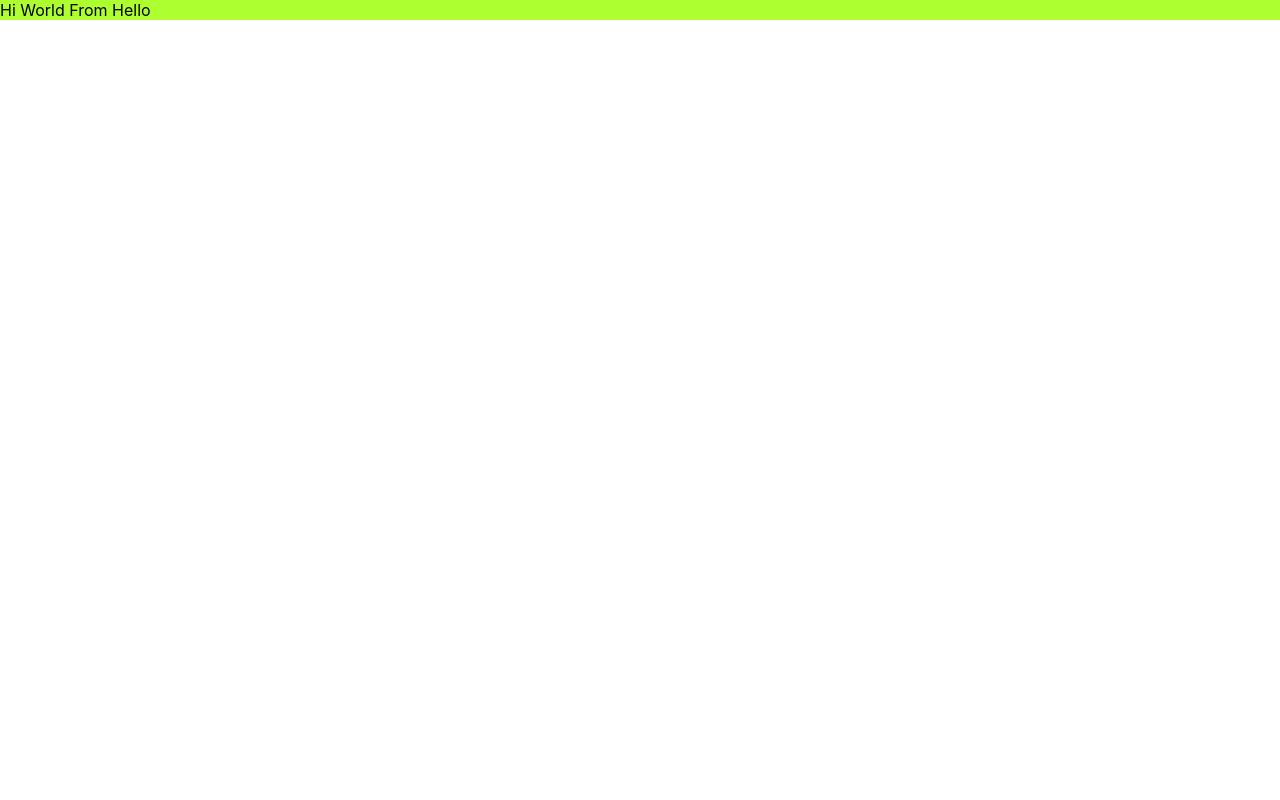
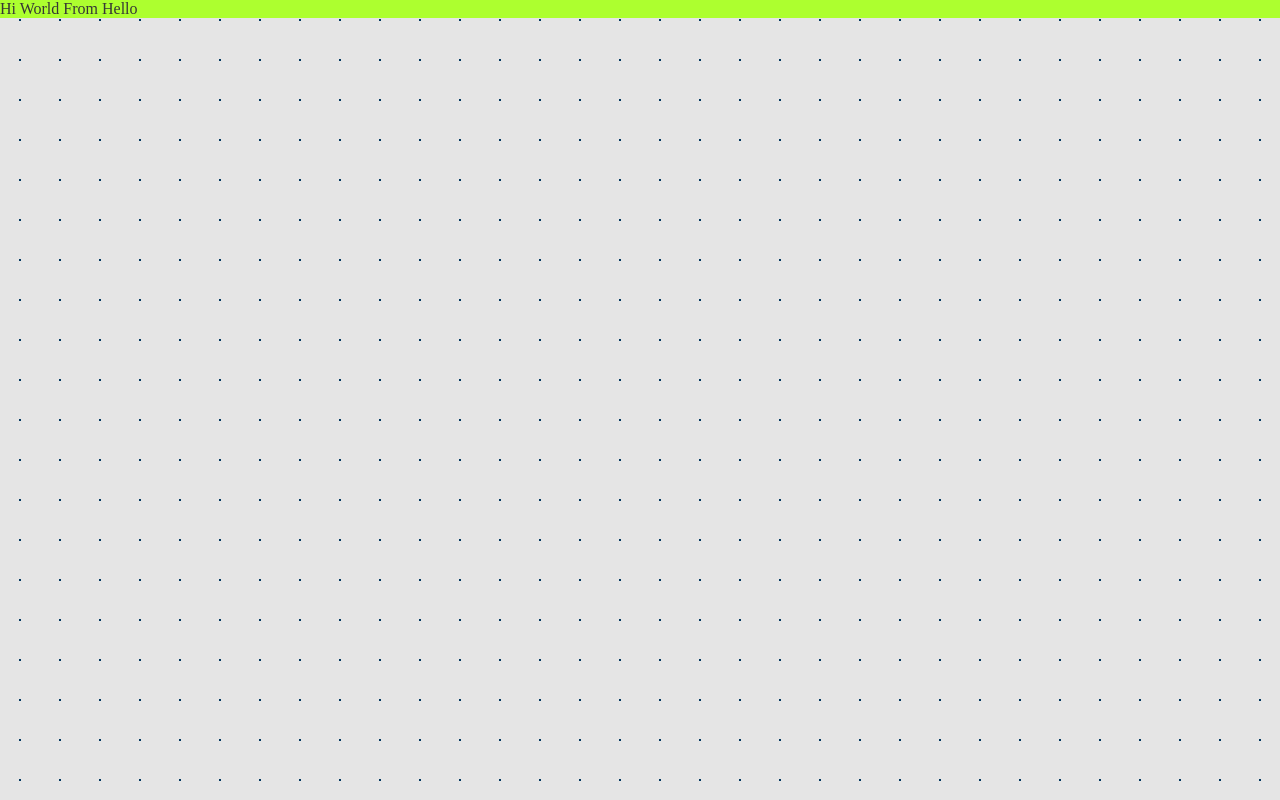
Before and after one commit to Ju4ndi/mon0, a React (Create React App) app: page / in a window 1280 px wide. Built offline with nearby package versions, Linux system fonts and the light colour scheme.

Commit message:
theme imported

```diff
--- a/src/App.js
+++ b/src/App.js
@@ -1,10 +1,14 @@
 import './App.css'
-import Dashboard from './Features/Dashboard';
+import GlobalStyles from './Styles'
+import Dashboard from './Features/Dashboard'
 
 function App() {
   return (
+    <>
+    <GlobalStyles />
     <Dashboard/>
-  );
+    </>
+  )
 }
 
 export default App;
--- /dev/null
+++ b/src/Styles/index.js
@@ -0,0 +1,34 @@
+import { createGlobalStyle } from 'styled-components'
+import { fonts, sizes, theme } from './theme.js'
+
+const GlobalStyles = createGlobalStyle`
+    ${ theme }
+    ${ fonts }
+    ${ sizes }
+
+    ::-webkit-scrollbar {
+		width: 0px;
+	}
+
+    * {
+      margin: 0;
+      padding: 0;
+      box-sizing: border-box;
+	    -webkit-tap-highlight-color: transparent;
+    }
+
+    html,
+    body{
+      color: var(--primary-100);
+      background-size: 40px 40px;
+      font-size: var(--font-size-global);
+      background-color: var(--background-color);
+      font-family: 'Poppins';
+      background-image: radial-gradient(var(--primary-200) 1px, transparent 0);
+    }
+
+    body {
+	    overflow-y: hidden;
+}
+`
+export default GlobalStyles
--- /dev/null
+++ b/src/Styles/theme.js
@@ -0,0 +1,64 @@
+import { css } from 'styled-components'
+
+export const theme = css`
+	:root {
+    --font-family: Poppins;
+		--gray-100: #16181d;
+		--gray-200: #a3a3a3;
+		--gray-300: #ffffff;
+		--primary-100: #363636;
+		--primary-200: #003760;
+		--primary-300: #e7eef3;
+		--secondary-100: #f77f00;
+		--secondary-200: #df7300;
+		--secondary-300: #f77f0095;
+		--background-color: #e5e5e5;
+	}
+`
+export const sizes = css`
+	:root {
+		--aspect-ratio: none;
+		--border-radius-screen: 0;
+		--max-width-container: 100%;
+		--max-height-container: 100%;
+	}
+
+	@media (min-width: 415px) {
+		:root {
+			--aspect-ratio: 0.5;
+			--border-radius-screen: 1rem;
+			--max-width-container: 415px;
+			--max-height-container: 65rem;
+		}
+	}
+`
+
+export const fonts = css`
+	/* font size */
+	:root {
+    --font-family: Poppins;
+		--font-size-global: 4vw;
+		--h1: 2.5rem;
+		--h2: 1.7rem;
+		--h3: 1.5rem;
+		--h4: 1.3rem;
+		--h5: 1.1rem;
+		--s-medium: 1rem;
+		--s-normal: 0.8rem;
+		--s-small: 0.75rem;
+	}
+
+	@media (min-width: 415px) {
+		:root {
+			--font-size-global: 16px;
+		}
+	}
+
+	:root {
+    --bold: 700;
+		--semi: 600;
+		--light: 300;
+		--medium: 500;
+		--regular: 400;
+	}
+`
```
